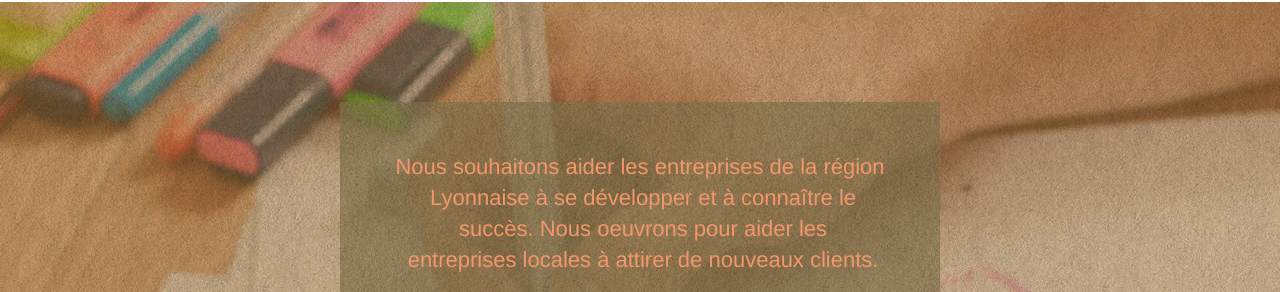
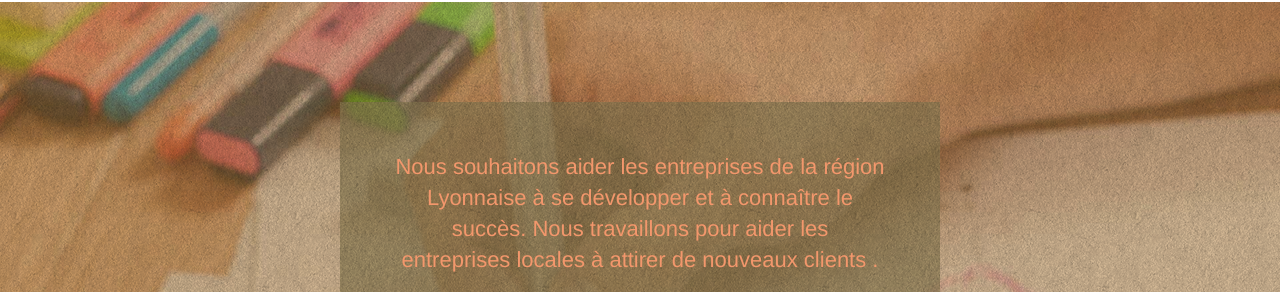
Before and after one commit to synaptik-development/la_chouette_agence, a website: page optimize/index.html in a window 1280 px wide. Shown: the part 1169-1461 px from the top of the page. Drawn offline with Linux system fonts and the light colour scheme; files whose address does not match are found by name.

Commit message:
modif h2

```diff
--- a/optimize/index.html
+++ b/optimize/index.html
@@ -144,7 +144,7 @@
 		<div class="row tight-width-whitespace black-background">
 			<div class="col-sm-12">
 				<h2 class="mg-md text-center tc-white">
-					Nous souhaitons aider les entreprises de la région<br> Lyonnaise à se développer et à connaître le<br> succès. Nous oeuvrons pour aider les<br> entreprises locales à attirer de nouveaux clients.<br>
+					Nous souhaitons aider les entreprises de la région Lyonnaise à se développer et à connaître le succès. Nous travaillons pour aider les entreprises locales à attirer de nouveaux clients .<br>
 				</h2>
 				<p class="text-center white">
 					Nous aimons collaborer avec des entrepreneurs créatifs et des entreprises locale, qu’elles aient besoin de créer un site de A à Z ou de donner un coup de jeune à leur site. Que vous ayez besoin d’une identité visuelle complète ou d’une refonte de votre site, n’hésitez pas à nous contacter. Nous travaillerons ensemble pour créer des sites beau et bien structurés, qui seront facilement trouvable sur les moteurs de recherche.
```
